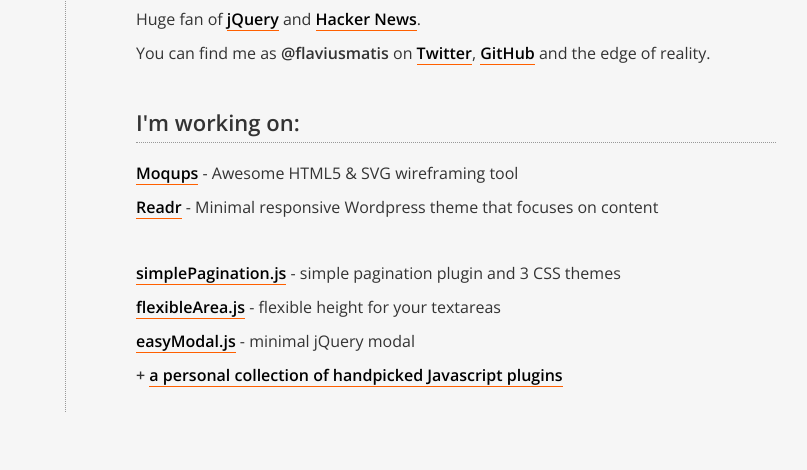
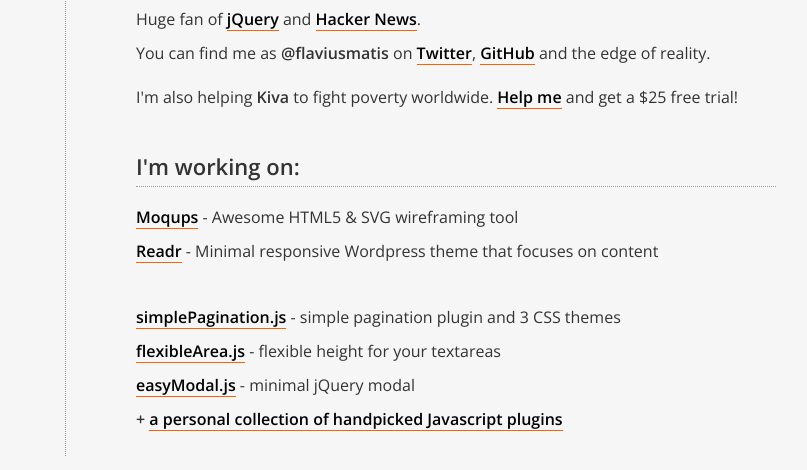
Before and after one commit to flaviusmatis/flaviusmatis.github.com, a plain HTML site: page index.html in a window 1280 px wide. Shown: the part 156-626 px from the top of the page, without its empty margins (5-812 px from the left). Drawn offline with nearby package versions, Linux system fonts and the light colour scheme; a web font is replaced by a local one.

Commit message:
Updating page.

```diff
--- a/index.html
+++ b/index.html
@@ -21,6 +21,8 @@
 
 	<p class="spacer">You can find me as <strong>@flaviusmatis</strong> on <a href="http://twitter.com/#!/flaviusmatis" target="_blank">Twitter</a>, <a href="https://github.com/flaviusmatis" target="_blank">GitHub</a> and the edge of reality.</p>
 
+	<p class="spacer">I'm also helping <strong>Kiva</strong> to fight poverty worldwide. <a href="http://www.kiva.org/invitedby/flavius4600" target="_blank">Help me</a> and get a $25 free trial!</p>
+
 	<br/>
 
 	<h2>I'm working on:</h2>
```
